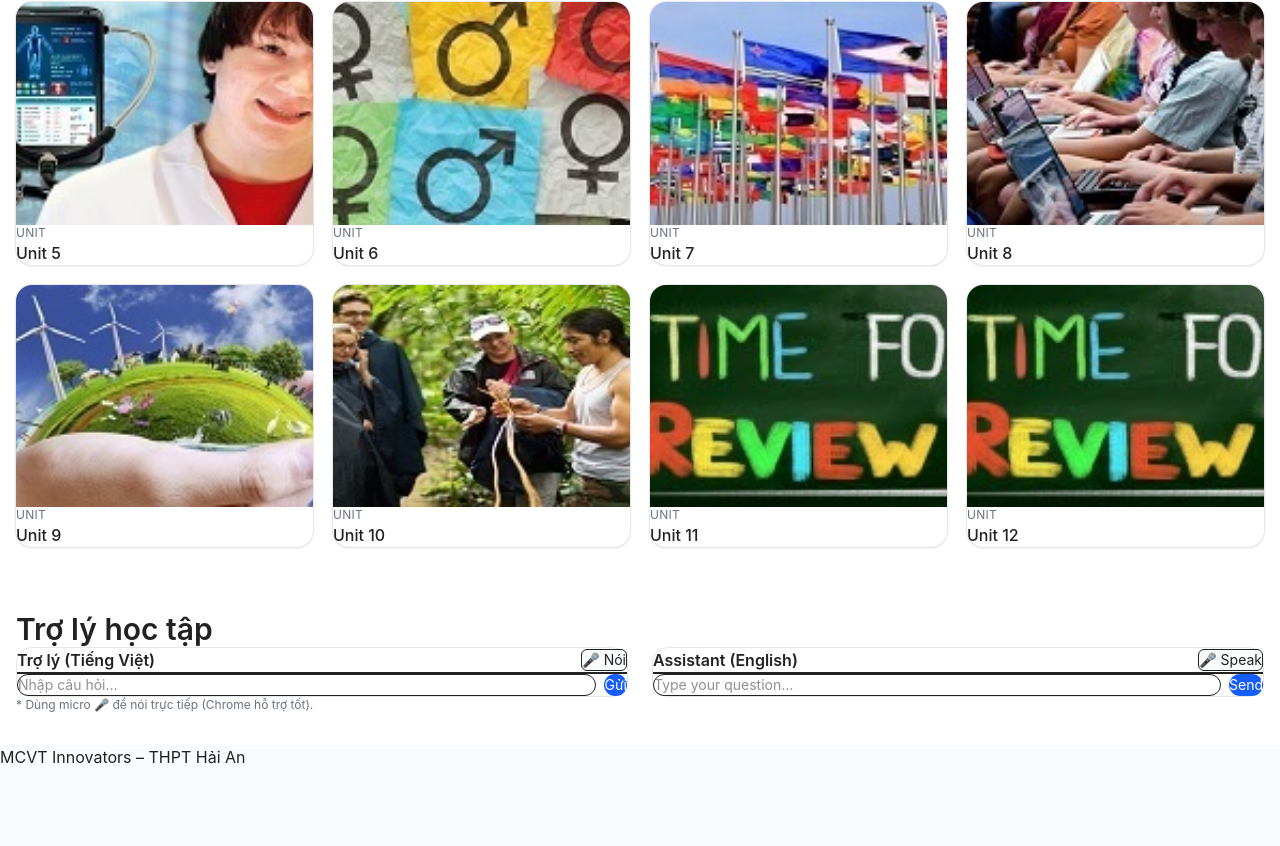
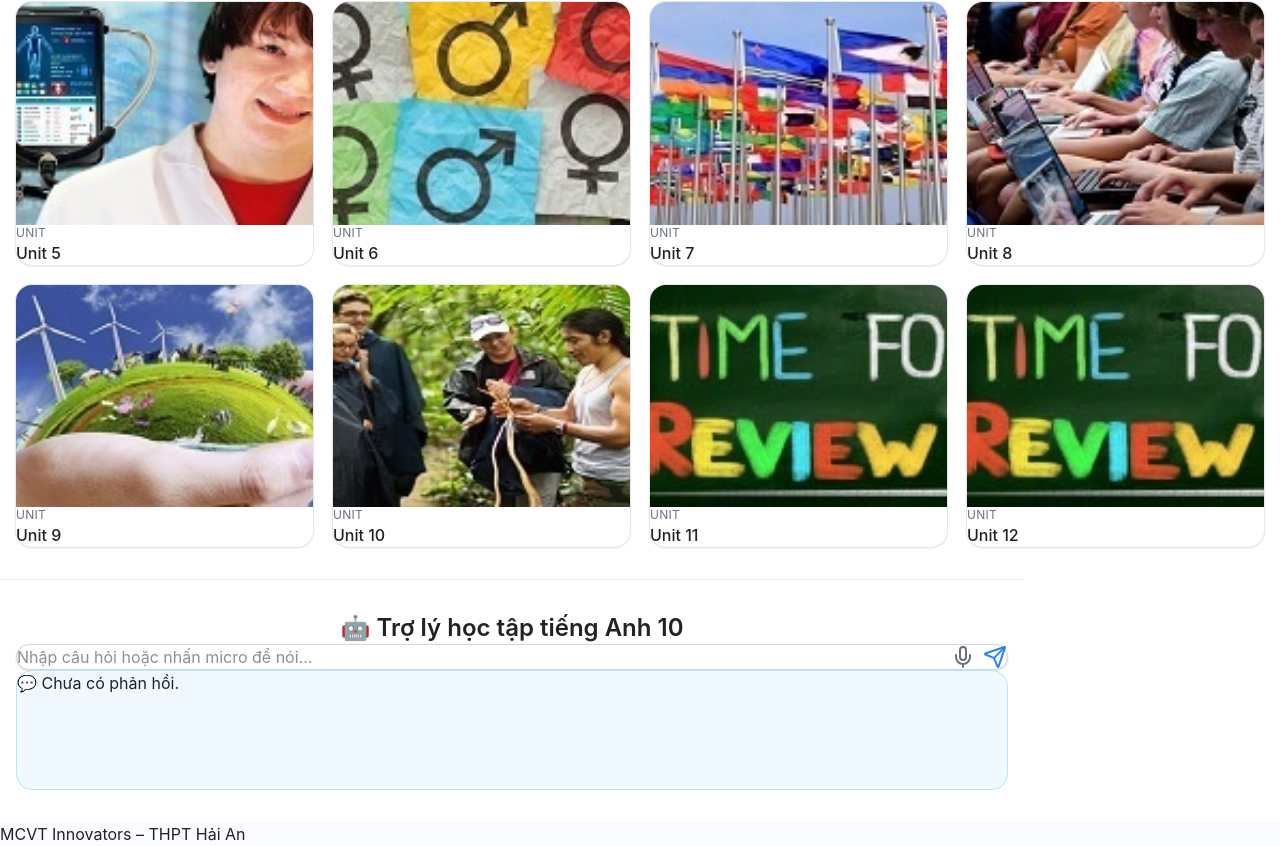
Before and after one commit to Thinit362/my-english-ai, a Next.js app: page /english-10 in a window 1280 px wide. Shown: the part 605-1451 px from the top of the page. Before the commit the page ends 1374 px from the top, so only its background shows below. Built offline with nearby package versions, Linux system fonts and the light colour scheme.

Commit message:
Update DualLessonAssistant.tsx

```diff
--- a/components/DualLessonAssistant.tsx
+++ b/components/DualLessonAssistant.tsx
@@ -1,43 +1,171 @@
-// components/DualLessonAssistant.tsx
 'use client';
-import FlashChat from './FlashChat';
+import { useState, useRef } from 'react';
+import { Mic, Send, Volume2 } from 'lucide-react';
 
-export default function DualLessonAssistant({
-  grade,
-  endpoint = '/api/chat',
-  model, // ví dụ: 'gemini-2.5-flash' nếu backend của bạn nhận
-}: {
-  grade: 10 | 11 | 12;
-  endpoint?: string;
-  model?: string;
-}) {
-  const viSystem = `Bạn là trợ lý học tập cho chương trình Tiếng Anh lớp ${grade}.
-Trả lời bằng tiếng Việt, ngắn gọn, có ví dụ, gợi ý luyện từ vựng/ngữ pháp/nghe-nói theo từng Unit/Review. Ưu tiên Gemini Flash 2.5.`;
-  const enSystem = `You are a study tutor for English grade ${grade}.
-Answer concisely in English with examples and practice for each Unit/Review. Prefer Gemini Flash 2.5 style answers.`;
+export default function DualLessonAssistant({ grade }: { grade: number }) {
+  const [input, setInput] = useState('');
+  const [response, setResponse] = useState('');
+  const [isLoading, setIsLoading] = useState(false);
+  const [isListening, setIsListening] = useState(false);
+  const recognitionRef = useRef<SpeechRecognition | null>(null);
+
+  // Gọi Gemini API (text -> text)
+  const callGeminiText = async (prompt: string): Promise<string> => {
+    const res = await fetch('/api/chat', {
+      method: 'POST',
+      headers: { 'Content-Type': 'application/json' },
+      body: JSON.stringify({
+        prompt,
+        model: 'gemini-2.5-flash',
+        stream: false,
+      }),
+    });
+    const data = await res.json();
+    return data.output || data.text || data.result || '';
+  };
+
+  // Gọi Gemini API (text -> speech)
+  const callGeminiAudio = async (prompt: string) => {
+    try {
+      setIsLoading(true);
+      const res = await fetch('/api/chat', {
+        method: 'POST',
+        headers: { 'Content-Type': 'application/json' },
+        body: JSON.stringify({
+          prompt,
+          model: 'gemini-2.5-flash',
+          audio: true, // bật chế độ trả về âm thanh
+        }),
+      });
+      const data = await res.json();
+      const text = data.output || data.text || 'Không có phản hồi từ Gemini.';
+      setResponse(text);
+
+      // Text-to-Speech
+      const synth = window.speechSynthesis;
+      const utter = new SpeechSynthesisUtterance(text);
+      utter.lang = 'en-US'; // có thể thay bằng 'vi-VN' nếu muốn phản hồi tiếng Việt
+      synth.speak(utter);
+    } catch (err) {
+      setResponse('⚠️ Lỗi khi phát âm thanh.');
+    } finally {
+      setIsLoading(false);
+    }
+  };
+
+  // Khi người dùng gửi văn bản
+  const handleSubmit = async (e?: React.FormEvent) => {
+    if (e) e.preventDefault();
+    if (!input.trim()) return;
+    setIsLoading(true);
+    setResponse('');
+    try {
+      const text = await callGeminiText(`Tư vấn học tiếng Anh ${grade}: ${input}`);
+      setResponse(text);
+    } catch (err: any) {
+      setResponse('⚠️ Lỗi kết nối Gemini: ' + err.message);
+    } finally {
+      setIsLoading(false);
+    }
+  };
+
+  // Khi người dùng nói (Voice input)
+  const handleVoice = () => {
+    if (!('webkitSpeechRecognition' in window)) {
+      alert('Trình duyệt không hỗ trợ nhận diện giọng nói.');
+      return;
+    }
+
+    const SpeechRecognition =
+      (window as any).SpeechRecognition || (window as any).webkitSpeechRecognition;
+
+    if (!recognitionRef.current) {
+      recognitionRef.current = new SpeechRecognition();
+      recognitionRef.current.lang = 'vi-VN';
+      recognitionRef.current.interimResults = false;
+
+      recognitionRef.current.onresult = async (e: any) => {
+        const transcript = e.results[0][0].transcript;
+        setInput(transcript);
+        setIsListening(false);
+        await callGeminiAudio(`Tư vấn học tiếng Anh ${grade}: ${transcript}`);
+      };
+
+      recognitionRef.current.onerror = () => {
+        setIsListening(false);
+      };
+    }
+
+    if (isListening) {
+      recognitionRef.current.stop();
+      setIsListening(false);
+    } else {
+      recognitionRef.current.start();
+      setIsListening(true);
+    }
+  };
+
+  // Cho phép người dùng bấm để nghe lại phản hồi
+  const replayVoice = () => {
+    if (!response) return;
+    const synth = window.speechSynthesis;
+    const utter = new SpeechSynthesisUtterance(response);
+    utter.lang = 'en-US';
+    synth.speak(utter);
+  };
 
   return (
-    <section className="mx-auto max-w-7xl px-4 sm:px-6 lg:px-8 pb-12">
-      <h2 className="text-2xl md:text-3xl font-semibold mb-6">Trợ lý học tập</h2>
-      <div className="grid gap-6 md:grid-cols-2">
-        <FlashChat
-          grade={grade}
-          lang="vi"
-          endpoint={endpoint}
-          model={model}
-          systemPrompt={viSystem}
-          title="Trợ lý (Tiếng Việt)"
+    <section className="mx-auto max-w-5xl px-4 sm:px-6 lg:px-8 py-10 border-t border-gray-200">
+      <h2 className="text-2xl font-semibold mb-6 text-center">
+        🤖 Trợ lý học tập tiếng Anh {grade}
+      </h2>
+
+      {/* Khu nhập */}
+      <form
+        onSubmit={handleSubmit}
+        className="flex items-center gap-2 bg-white border border-gray-300 rounded-full px-4 py-2 shadow-sm"
+      >
+        <input
+          type="text"
+          value={input}
+          onChange={(e) => setInput(e.target.value)}
+          placeholder="Nhập câu hỏi hoặc nhấn micro để nói..."
+          className="flex-1 focus:outline-none bg-transparent"
         />
-        <FlashChat
-          grade={grade}
-          lang="en"
-          endpoint={endpoint}
-          model={model}
-          systemPrompt={enSystem}
-          title="Assistant (English)"
-        />
+        <button
+          type="button"
+          onClick={handleVoice}
+          className={`p-2 rounded-full ${isListening ? 'bg-red-100' : 'hover:bg-gray-100'}`}
+          title="Nhấn để nói"
+        >
+          <Mic className={isListening ? 'text-red-500' : 'text-gray-500'} />
+        </button>
+        <button
+          type="submit"
+          className="p-2 rounded-full hover:bg-blue-100"
+          title="Gửi"
+          disabled={isLoading}
+        >
+          <Send className="text-blue-500" />
+        </button>
+      </form>
+
+      {/* Khu phản hồi */}
+      <div className="mt-6 bg-sky-50 border border-sky-200 rounded-2xl p-4 min-h-[120px] whitespace-pre-line relative">
+        {isLoading
+          ? '⏳ Đang xử lý câu hỏi của bạn...'
+          : response || '💬 Chưa có phản hồi.'}
+
+        {response && (
+          <button
+            onClick={replayVoice}
+            className="absolute bottom-3 right-3 p-2 rounded-full bg-white shadow hover:bg-gray-100"
+            title="Nghe lại phản hồi"
+          >
+            <Volume2 className="text-blue-600" size={20} />
+          </button>
+        )}
       </div>
-      <p className="text-xs text-gray-500 mt-3">* Dùng micro 🎤 để nói trực tiếp (Chrome hỗ trợ tốt).</p>
     </section>
   );
 }
```
